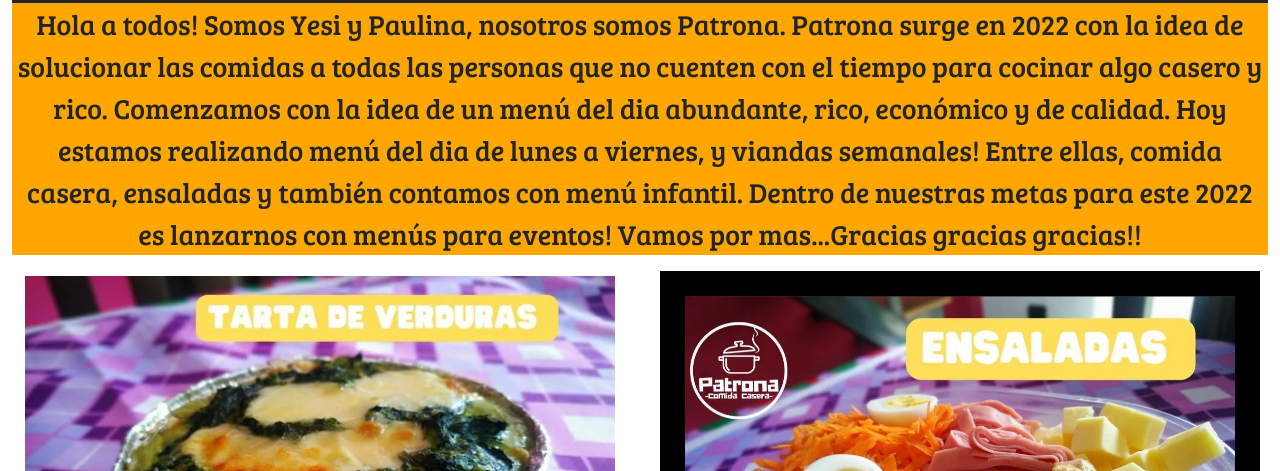
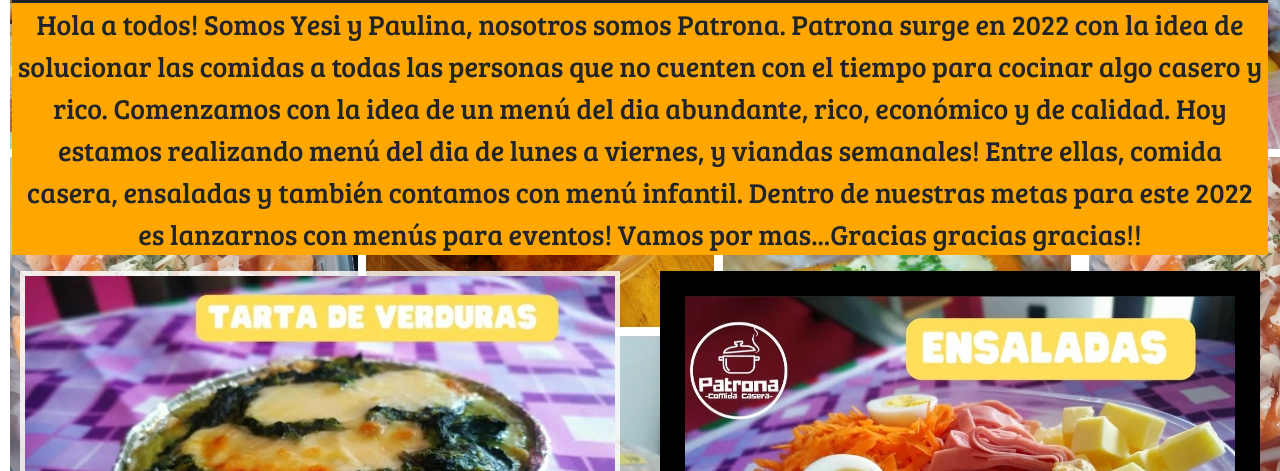
Before and after one commit to panchito89/PreEntrega2-garcia-lucas, a plain HTML site: page index.html in a window 1280 px wide. Shown: the part 209-680 px from the top of the page. Drawn offline with Linux system fonts and the light colour scheme.

Commit message:
Update index.css

```diff
--- a/Estilos/index.css
+++ b/Estilos/index.css
@@ -6,7 +6,7 @@
 
     line-height: 1,5;
     font-family: Oswald;
-    background-image: url(./img/viandas_varias.jpg);
+    background-image: url(../img/viandas_varias.jpg);
 }
 
 
```
